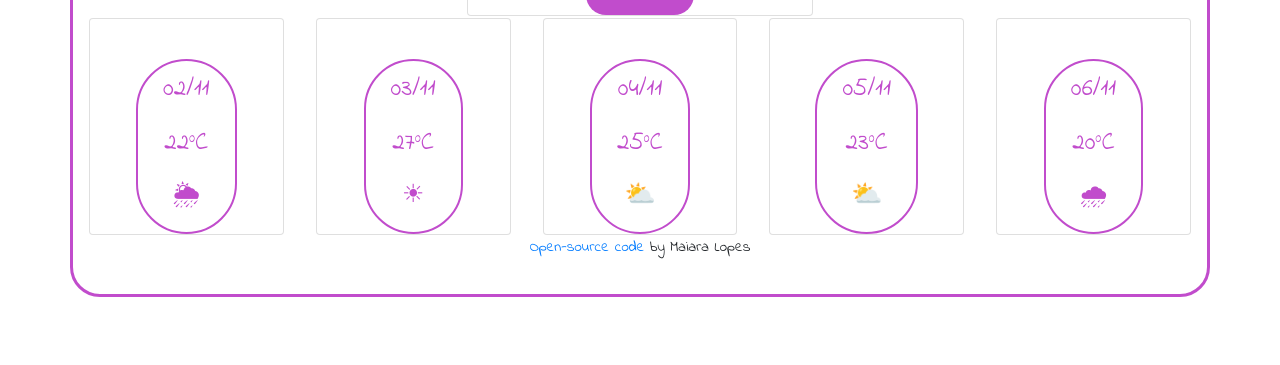
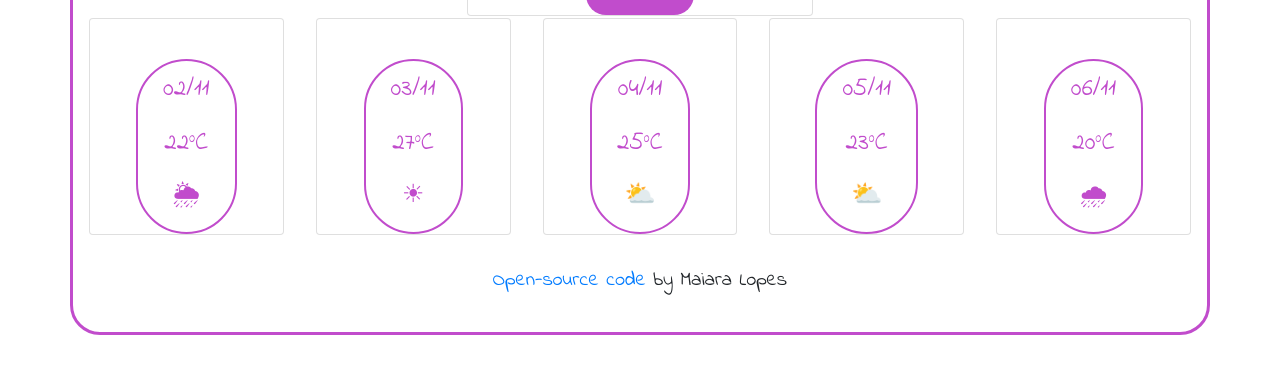
Before and after one commit to MaiaraLopes/PlusWeek6, a plain HTML site: page index.html in a window 1280 px wide. Shown: the part 522-887 px from the top of the page. Before the commit the page ends 849 px from the top, so only its background shows below. Drawn offline with nearby package versions, Linux system fonts and the light colour scheme.

Commit message:
Updated code link CSS again

```diff
--- a/Homework5.css
+++ b/Homework5.css
@@ -135,6 +135,7 @@ p {
   margin: 1px;
 }
 #code-link {
-  font-size: 15px;
+  font-size: 20px;
   text-align: center;
+  margin-top: 30px;
 }
```
